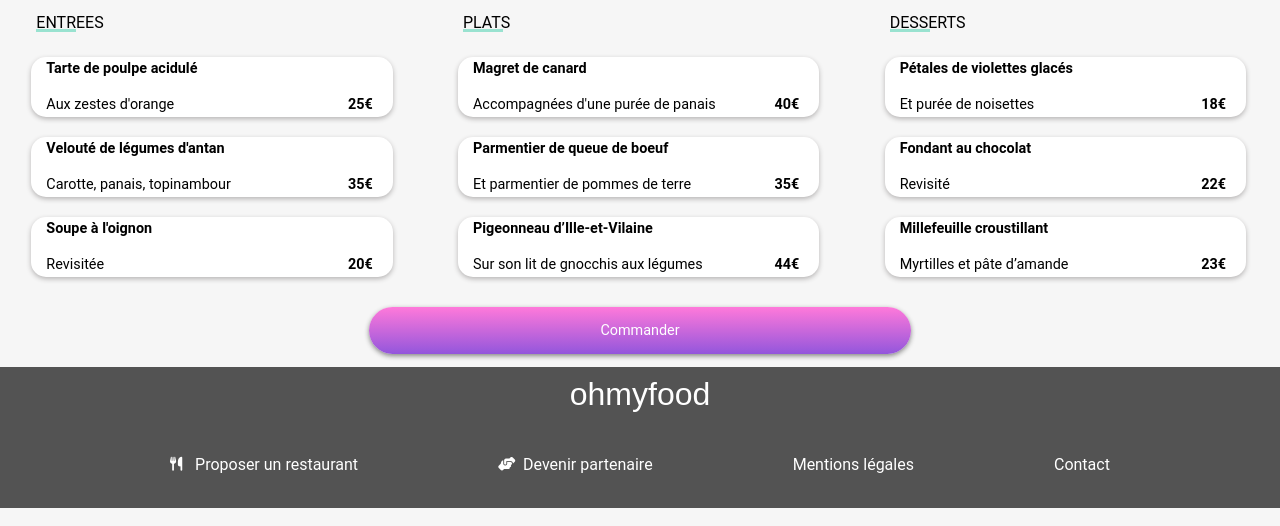
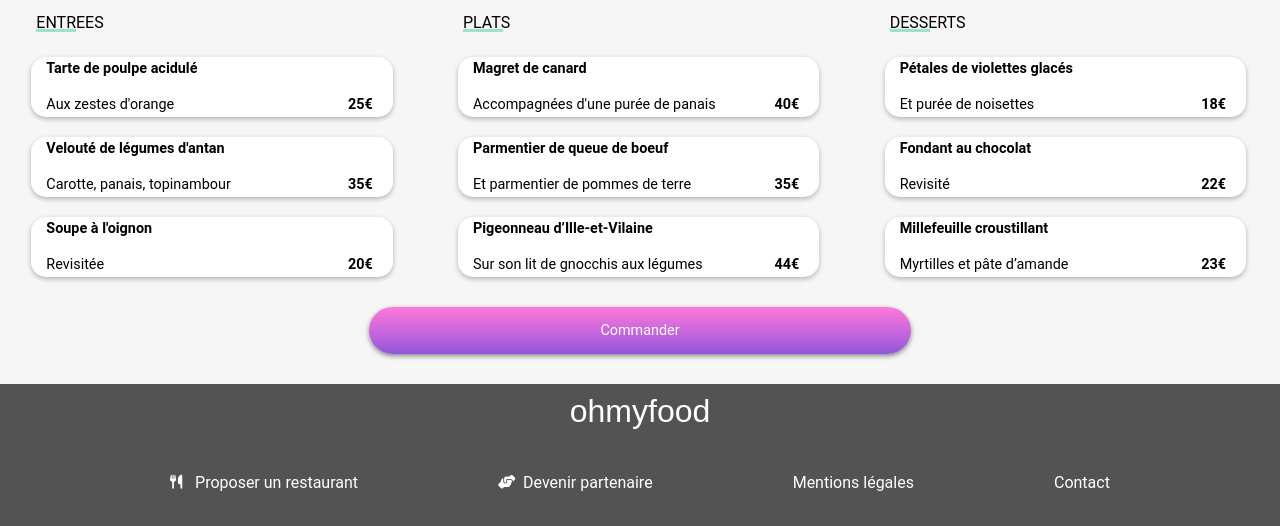
Before and after one commit to MathildeJNL/MathildeJeannolle_3_08012022, a plain HTML site: page a-la-francaise.html in a window 1280 px wide. Shown: the part 292-818 px from the top of the page. Drawn offline with Linux system fonts and the light colour scheme; a web font is replaced by a local one.

Commit message:
position fixed footer correction

```diff
--- a/css/style-restaurant.css
+++ b/css/style-restaurant.css
@@ -461,7 +461,6 @@ footer i
 
   footer
   {
-    position: fixed;
     bottom: 0px;
     left: 0px;
     right: 0px;
@@ -470,7 +469,6 @@ footer i
   footer h3
   {
       text-align: center;
-      margin: -1px;
       font-size: 2em;
   }
 
--- a/css/style.css
+++ b/css/style.css
@@ -468,7 +468,6 @@ footer i
     }
 
     footer {
-        position: fixed;
         bottom: 0px;
         left: 0px;
         right: 0px;
```
